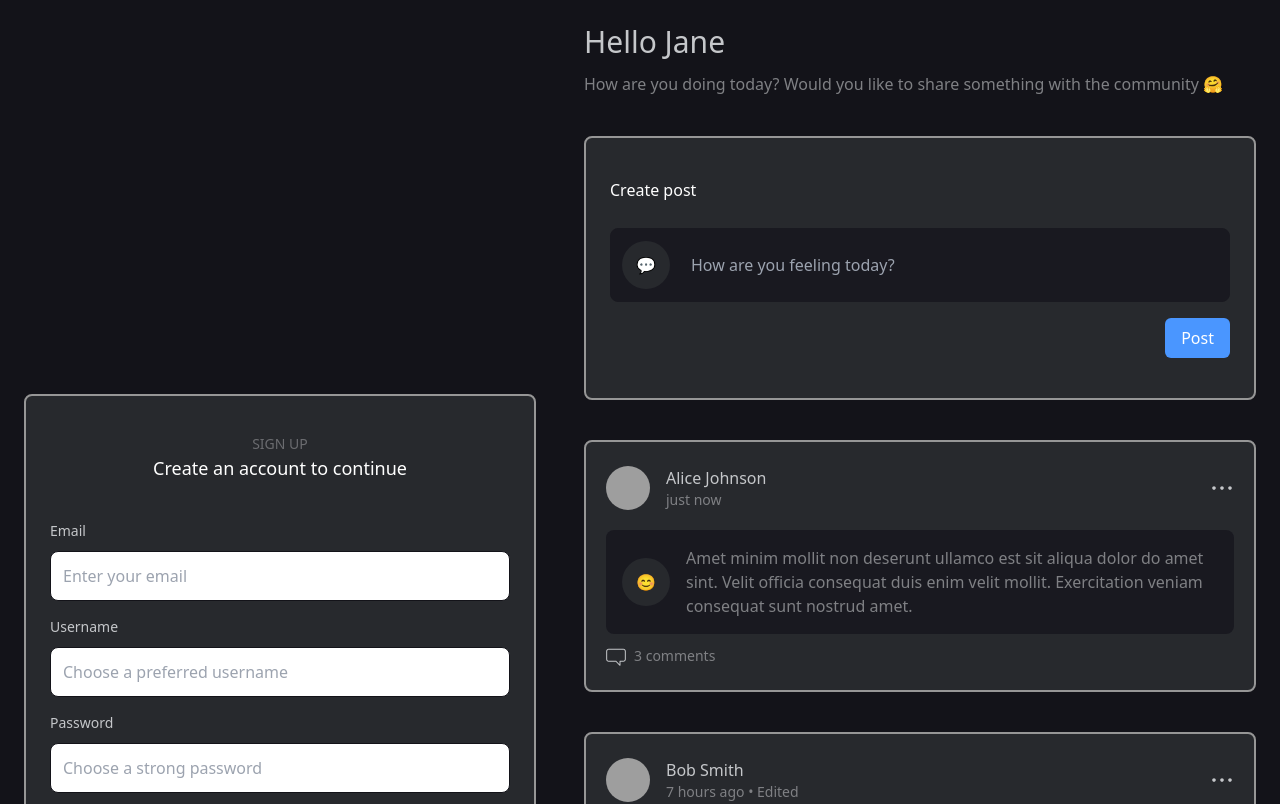
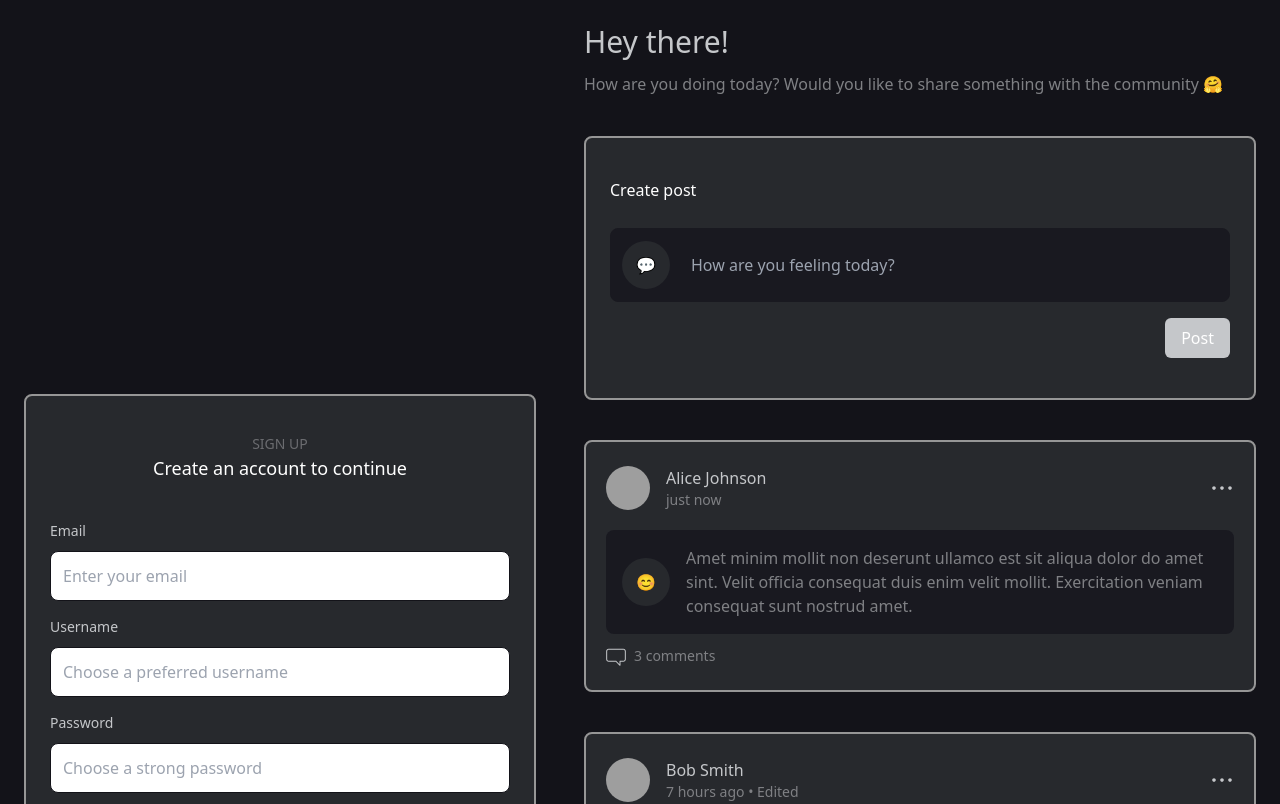
Before and after one commit to Ashish-AI/atlys-frontend-assignment, a React (Create React App) app: page /signup in a window 1280 px wide. Shown: the top 804 px of the page. Built offline with nearby package versions, Linux system fonts and the light colour scheme; grey boxes are pictures that could not be loaded.

Commit message:
feat: refactoring

```diff
--- a/src/components/AddPost.tsx
+++ b/src/components/AddPost.tsx
@@ -1,33 +1,61 @@
 import { useState } from "react";
-import Button from "./Button";
+import Button, { ButtonState } from "./Button";
 import Input from "./Input";
-import { SendPostData } from "../utils/types";
+import { PostData } from "../utils/types";
+import localStorageUtil from "../utils/localStorage";
+import { isNil } from "../utils/helpers";
+import { emoticons } from "../utils/mock";
 
-export const AddPost = () => {
+export const AddPost = ({
+  setHomePostData,
+}: {
+  setHomePostData: React.Dispatch<React.SetStateAction<PostData[]>>;
+}) => {
   const [showEmoticons, setShowEmoticons] = useState(false);
-  const emoticons = ["😊", "😂", "❤️", "🙌", "🎉"]; // List of emoticons
-  const [selectedEmoticon, setSelectedEmoticon] = useState<string>("💬");
+  const userData = localStorageUtil.getItem("user-data");
 
-  const [postData, setPostData] = useState<SendPostData | undefined>({
-    id: "",
-    name: "",
-    profilePicture: "",
-    dateAndTime: "",
-    moodIcon: "",
-    content: "",
-  });
+  const [postData, setPostData] = useState<{
+    selectedEmoticon: string;
+    content: string;
+  }>({ selectedEmoticon: "💬", content: "" });
 
   const leadingElement = (
     <div>
       <div className="bg-darkA h-12 w-12 rounded-full flex items-center justify-center shrink-0">
-        {selectedEmoticon}
+        {postData.selectedEmoticon}
       </div>
     </div>
   );
 
   const handleEmoticonClick = (emoticon: string) => {
-    setSelectedEmoticon(emoticon);
+    setPostData((prev) => ({ ...prev, selectedEmoticon: emoticon }));
     setShowEmoticons(false);
+  };
+
+  const handleOnPress = () => {
+    if (userData) {
+      setHomePostData((prev) => [
+        ...prev,
+        {
+          id: "post" + (prev.length + 1).toString(),
+          name: userData?.name,
+          isEdited: false,
+          profilePicture: userData?.profilePicture,
+          dateAndTime: new Date().toString(),
+          moodIcon: postData.selectedEmoticon,
+          content: postData?.content,
+        },
+      ]);
+    } else {
+      // Show Login Modal }
+    }
+  };
+
+  const getButtonState = (): ButtonState => {
+    if (!isNil(postData.content)) {
+      return "active";
+    }
+    return "disabled";
   };
 
   return (
@@ -41,6 +69,9 @@ export const AddPost = () => {
             type="text"
             leadingElement={leadingElement}
             mode="dark"
+            onChange={(e) => {
+              setPostData((prev) => ({ ...prev, content: e.target.value }));
+            }}
             onLeadingElementPressed={() => {
               setShowEmoticons((prev) => !prev);
             }}
@@ -63,7 +94,12 @@ export const AddPost = () => {
         </div>
       </div>
       <div className="flex justify-end items-center mt-4">
-        <Button label="Post" onClick={() => {}} variant="autoWidth" />
+        <Button
+          label="Post"
+          onClick={() => handleOnPress()}
+          variant="autoWidth"
+          state={getButtonState()}
+        />
       </div>
     </div>
   );
--- a/src/components/Post.tsx
+++ b/src/components/Post.tsx
@@ -22,7 +22,7 @@ export const Post = ({ data }: { data: PostData }) => {
 
   const handleViewMore = () => {
     setVisibleComments((prevVisibleComments) =>
-      Math.min(prevVisibleComments + 3, commentsCount)
+      Math.min(prevVisibleComments + 3, commentsCount ?? 0)
     );
   };
 
@@ -32,7 +32,7 @@ export const Post = ({ data }: { data: PostData }) => {
   };
 
   // Function to format comments into a displayable list
-  const displayComments = comments.slice(0, visibleComments);
+  const displayComments = comments?.slice(0, visibleComments);
 
   return (
     <div className="bg-darkA border-2 rounded-lg py-6 px-5 border-gray mt-10">
@@ -67,17 +67,17 @@ export const Post = ({ data }: { data: PostData }) => {
           className="font-medium text-sm text-silver"
           onClick={handleToggleComments}
         >
-          {commentsCount} comments
+          {commentsCount ?? 0} comments
         </p>
       </div>
 
       {areCommentsVisible && (
         <div className="mt-3">
-          {displayComments.map((comment) => (
+          {displayComments?.map((comment) => (
             <Comments comment={comment} key={comment.id} />
           ))}
 
-          {visibleComments < commentsCount && (
+          {visibleComments < (commentsCount ?? 0) && (
             <button
               onClick={handleViewMore}
               className="text-blue-500 font-normal mt-2 underline text-sm"
--- a/src/pages/Home.tsx
+++ b/src/pages/Home.tsx
@@ -1,17 +1,23 @@
+import { useState } from "react";
 import { AddPost } from "../components/AddPost";
 import { Post } from "../components/Post";
+import localStorageUtil from "../utils/localStorage";
 import { dummyData } from "../utils/mock";
 
 const Home = () => {
   const { dailyMessage, postData } = dummyData;
+  const userData = localStorageUtil.getItem("user-data");
+  const [homePostData, setHomePostData] = useState(postData);
 
   return (
     <div className="min-h-screen bg-gray-900 text-white p-6">
       <div className="max-w-2xl mx-auto">
-        <h1 className="font-medium text-lightGray text-3xl mb-3">Hello Jane</h1>
+        <h1 className="font-medium text-lightGray text-3xl mb-3">
+          {userData ? "Hello Jane" : "Hey there!"}
+        </h1>
         <p className="mb-4 font-normal text-base text-silver">{dailyMessage}</p>
-        <AddPost />
-        {postData.map((item, index) => (
+        <AddPost setHomePostData={setHomePostData} />
+        {homePostData.map((item, index) => (
           <Post data={item} key={index} />
         ))}
       </div>
--- a/src/utils/mock.ts
+++ b/src/utils/mock.ts
@@ -120,3 +120,25 @@ export const dummyData: HomeData = {
     },
   ],
 };
+
+export const emoticons = [
+  " 🗿",
+  " 😀",
+  " 😁",
+  " 😂",
+  " 😃",
+  " 😄",
+  " 😅",
+  " 😍",
+  " 💗",
+  " 🚀",
+  " 🚁",
+  " 🚂",
+  " 🚃",
+  " 🚄",
+  " 👮",
+  " 👯",
+  " 👰",
+  " 👱",
+  " 👲",
+];
--- a/src/utils/types.ts
+++ b/src/utils/types.ts
@@ -14,8 +14,8 @@ export type PostData = {
   dateAndTime: string;
   moodIcon: string;
   content: string;
-  commentsCount: number;
-  comments: Array<CommentsData>;
+  commentsCount?: number;
+  comments?: Array<CommentsData>;
 };
 
 export type HomeData = {
```
